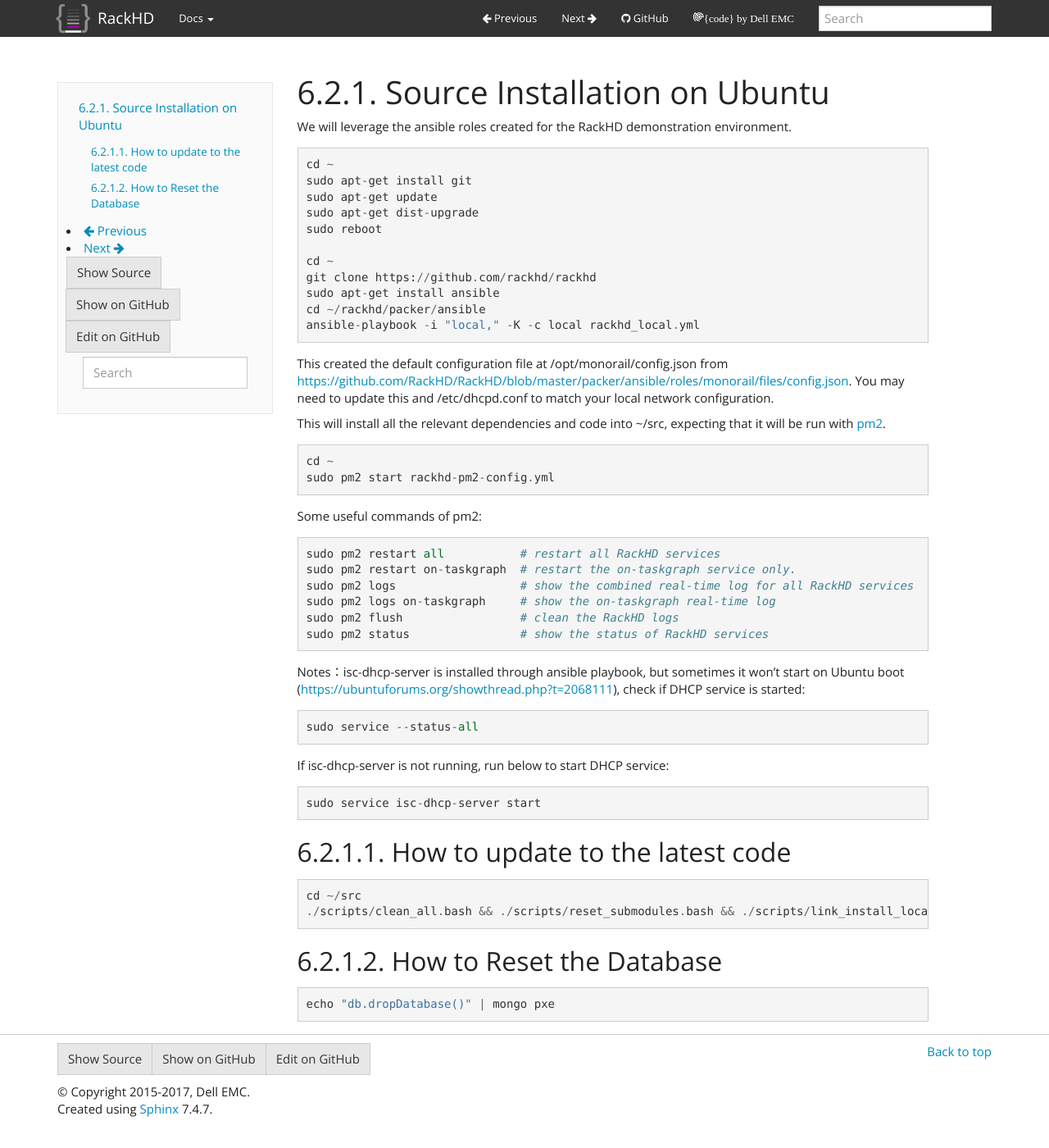
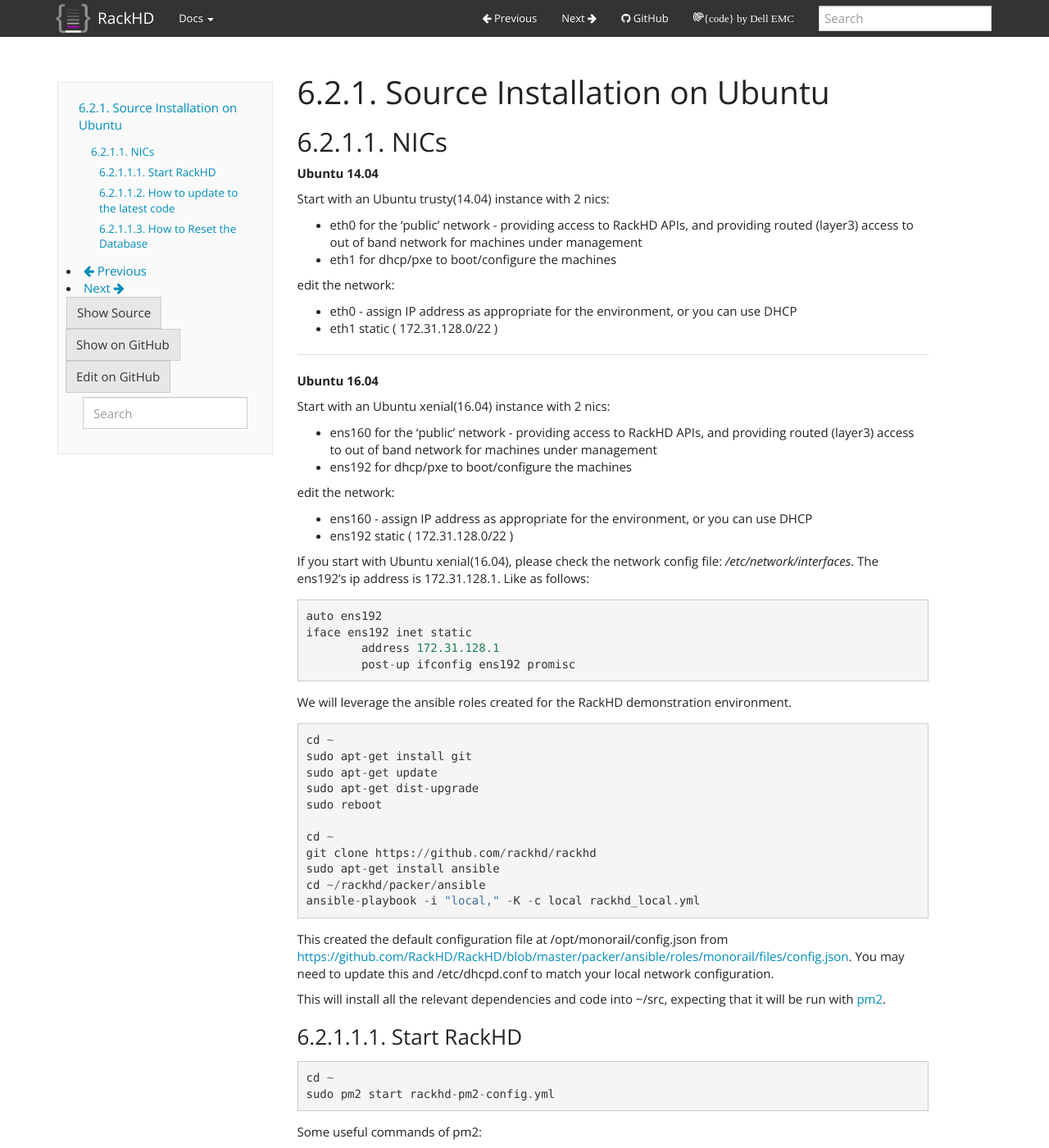
Before and after one commit to RackHD/docs, a Sphinx documentation site: the page built from docs/rackhd/ubuntu_source_installation.rst, in a window 1280 px wide and 1400 px high. Shown: the whole window at 82% size. Built offline with Sphinx 7.4.7, drawn with Linux system fonts in a browser that asks for light colours.

Commit message:
[RAC-6136] update RackHD from src code install docs in ubuntu 16.04

```diff
--- a/docs/rackhd/ubuntu_source_installation.rst
+++ b/docs/rackhd/ubuntu_source_installation.rst
@@ -1,5 +1,50 @@
 Source Installation on Ubuntu
 ---------------------------------
+
+NICs
+^^^^
+
+**Ubuntu 14.04**
+
+Start with an Ubuntu trusty(14.04) instance with 2 nics:
+
+* eth0 for the 'public' network - providing access to RackHD APIs, and providing
+  routed (layer3) access to out of band network for machines under management
+
+* eth1 for dhcp/pxe to boot/configure the machines
+
+edit the network:
+
+* eth0 - assign IP address as appropriate for the environment, or you can use DHCP
+
+* eth1 static ( 172.31.128.0/22 )
+
+
+#######
+
+**Ubuntu 16.04**
+
+Start with an Ubuntu xenial(16.04) instance with 2 nics:
+
+* ens160 for the 'public' network - providing access to RackHD APIs, and providing
+  routed (layer3) access to out of band network for machines under management
+
+* ens192 for dhcp/pxe to boot/configure the machines
+
+edit the network:
+
+* ens160 - assign IP address as appropriate for the environment, or you can use DHCP
+
+* ens192 static ( 172.31.128.0/22 )
+
+If you start with Ubuntu xenial(16.04), please check the network config file: `/etc/network/interfaces`. The ens192's ip address is 172.31.128.1. Like as follows:
+
+.. code::
+
+    auto ens192
+    iface ens192 inet static
+            address 172.31.128.1
+            post-up ifconfig ens192 promisc
 
 We will leverage the ansible roles created for the RackHD demonstration environment.
 
@@ -26,6 +71,10 @@
 that it will be run with `pm2`_.
 
 .. _pm2: http://pm2.keymetrics.io/
+
+
+Start RackHD
+~~~~~~~~~~~~
 
 .. code::
 
```
